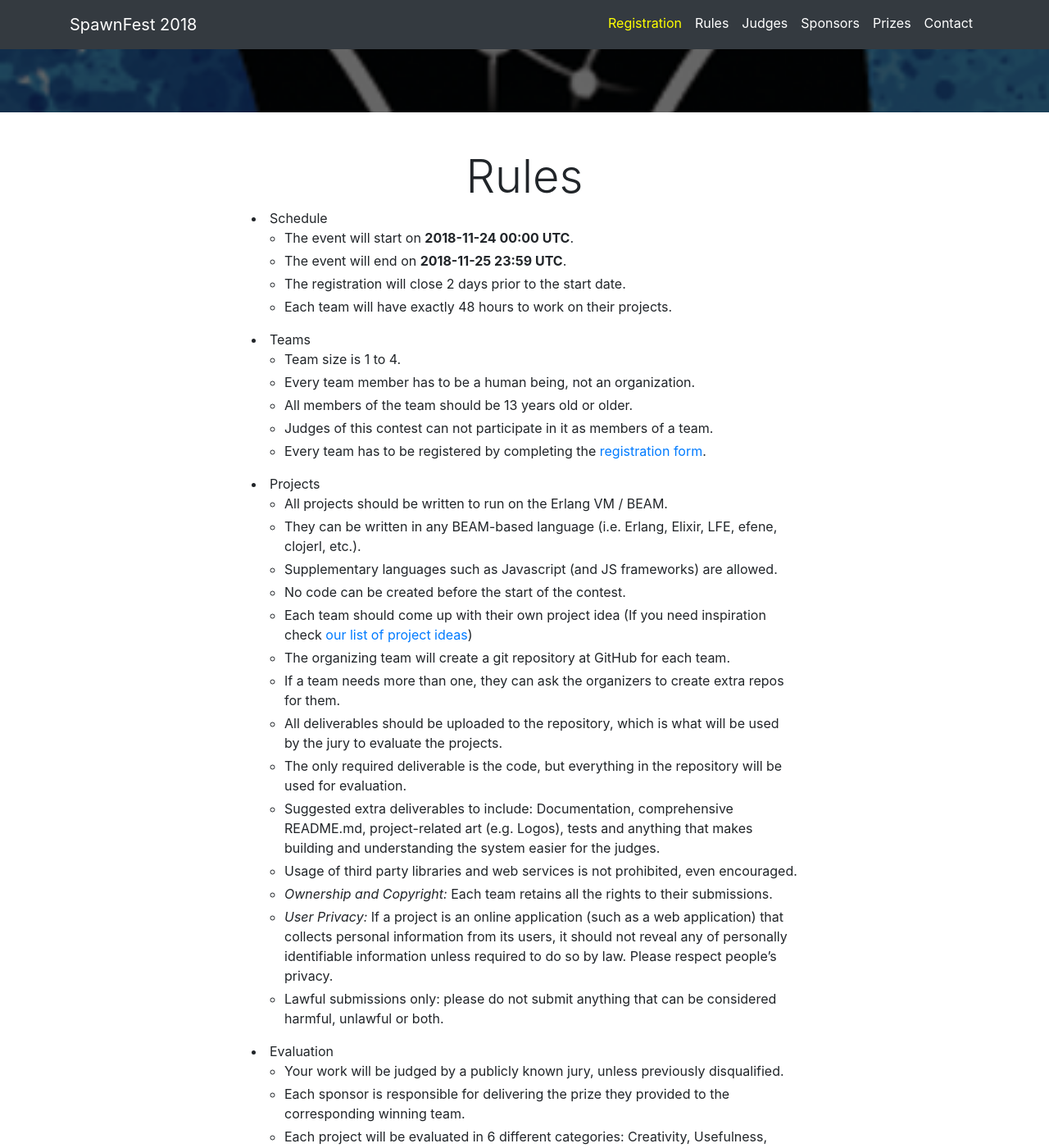
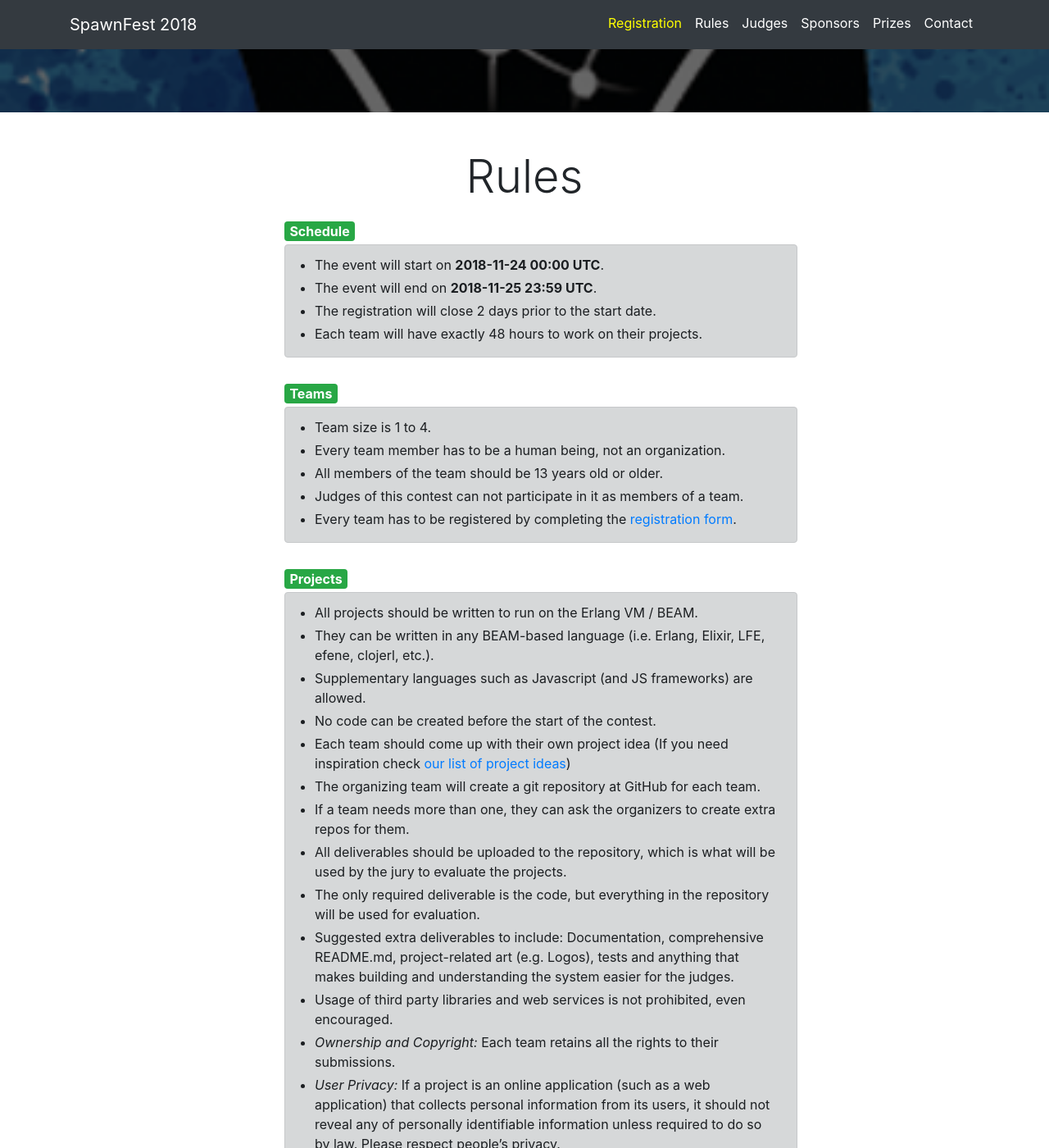
Before and after one commit to spawnfest/spawnfest.github.io, a Jekyll site: the page built from rules.html, in a window 1280 px wide and 1400 px high, scrolled down 336 px. Shown: the whole window at 82% size. Built offline with Jekyll 4.4.1, drawn with Linux system fonts in a browser that asks for light colours.

Commit message:
improve design for rules

```diff
--- a/css/one-page-wonder.css
+++ b/css/one-page-wonder.css
@@ -59,7 +59,15 @@
 }
 
 .rule-details {
-  list-style: circle;
+  list-style: disc;
+}
+
+.rules {
+  list-style: none;
+}
+
+.rule-title {
+  font-size: 16px;
 }
 
 .logo {
--- a/rules.html
+++ b/rules.html
@@ -12,20 +12,22 @@
         <div class="text-center">
           <h2 class="display-4">Rules</h2>
         </div>
-        <u class="rules">
+        <ul class="rules">
           {% for rule in site.rules %}
             <li class="rule">
-              {{ rule.text }}
+              <span class="mb-1 mt-3 badge-success badge rule-title">{{ rule.text }}</span>
+
               {% if rule.details %}
-                <ul class="rule-details">
+                <ul class="rule-details alert alert-dark">
                   {% for detail in rule.details %}
-                    <li>{{ detail.text }}</li>
+                    <li class="ml-3">{{ detail.text }}</li>
                   {% endfor %}
                 </ul>
               {% endif %}
+
             </li>
           {% endfor %}
-        </u>
+        </ul>
       </div>
     </div>
     <div class="col-md-2"></div>
```
